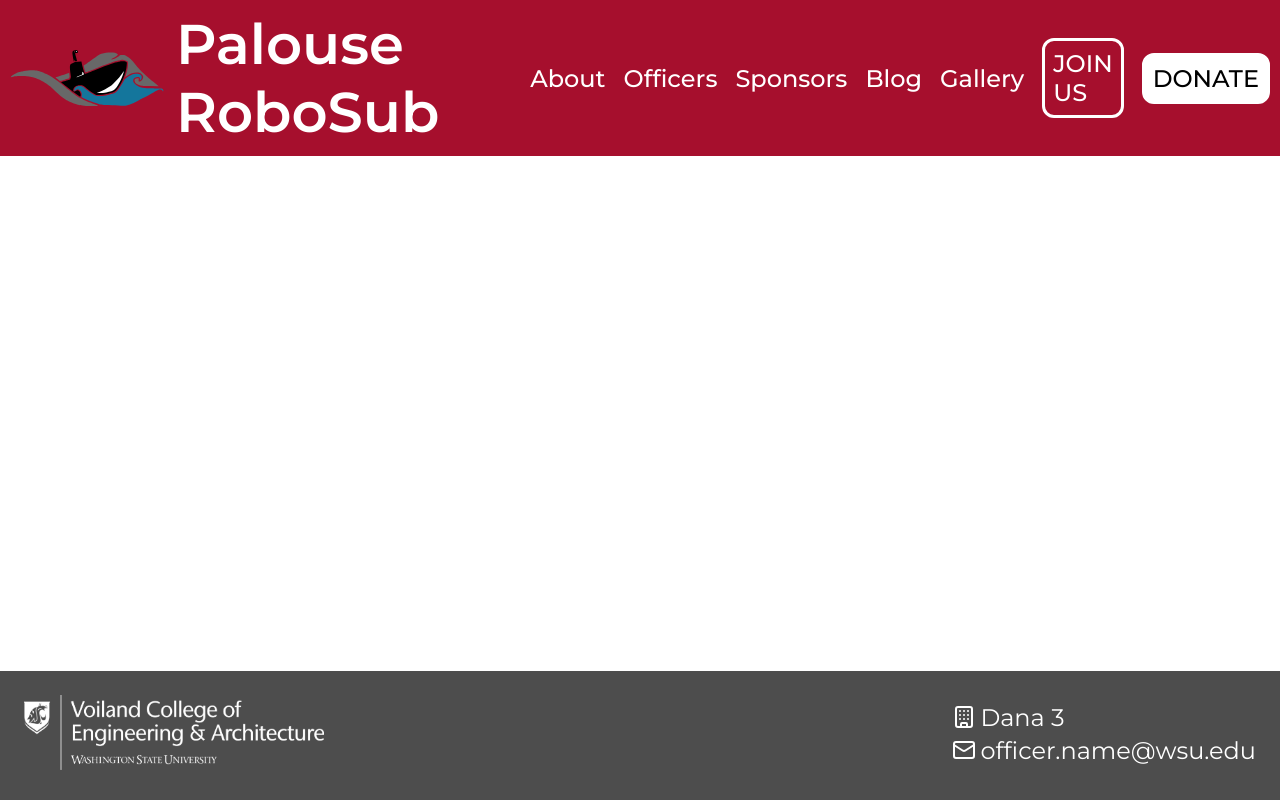
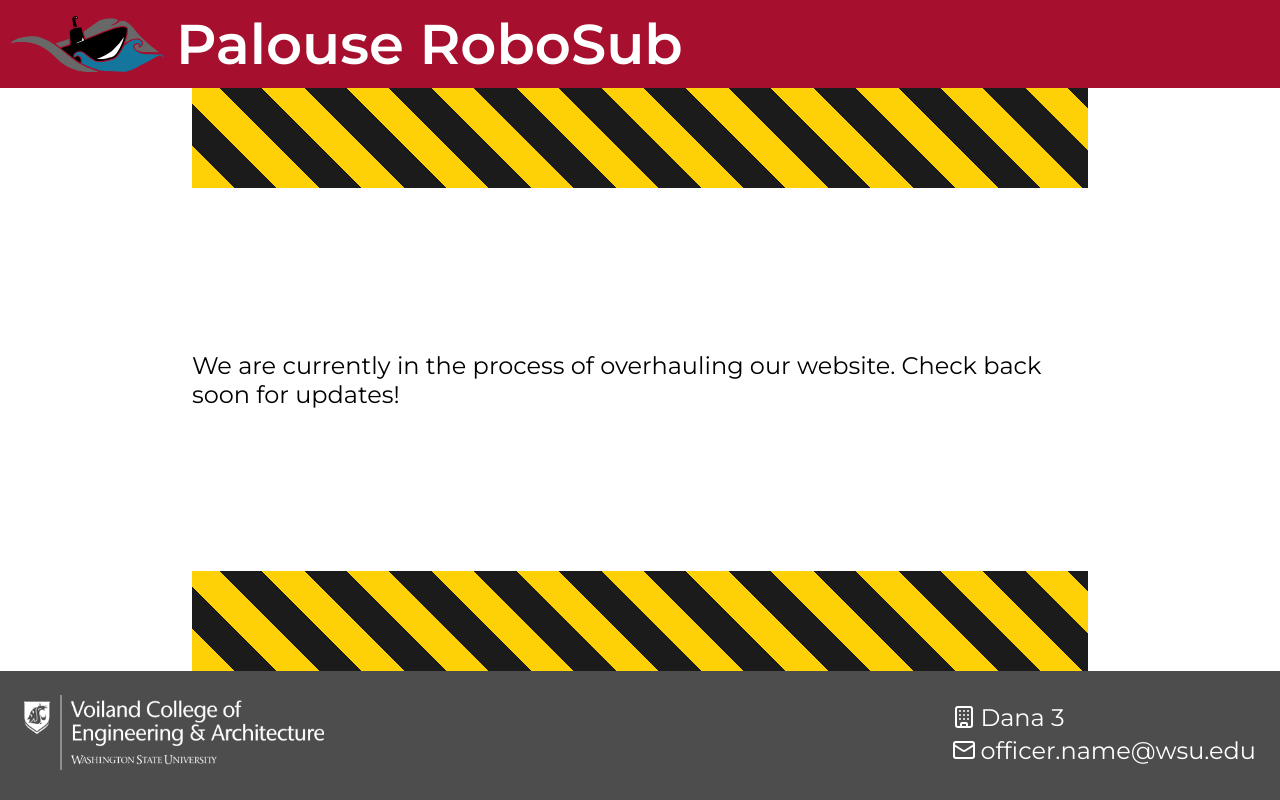
Before and after one commit to PalouseRobosub/website, a Next.js app: page / in a window 1280 px wide. Built offline with nearby package versions, Linux system fonts and the light colour scheme.

Commit message:
Under development message

```diff
--- a/app/page.tsx
+++ b/app/page.tsx
@@ -1,10 +1,25 @@
-import styles from "@/styles/page.module.css";
 
+
+const cautionStripe: React.CSSProperties = {
+  width: '100%',
+  height: '100px',
+  background: `repeating-linear-gradient(
+    45deg,
+    #fdd106,
+    #fdd106 30px,
+    #1b1b1b 30px,
+    #1b1b1b 60px
+  )`,
+};
 
 export default function Home() {
   return (
-    <main>
-
+    <main style={{ position: "relative", display: "flex", flexDirection: "column", justifyContent: "space-between", alignItems: "center" }}>
+      <div style={cautionStripe}></div>
+      <p>
+        We are currently in the process of overhauling our website. Check back soon for updates!
+      </p>
+      <div style={cautionStripe}></div>
     </main>
   );
 }
--- a/components/header.tsx
+++ b/components/header.tsx
@@ -16,13 +16,13 @@ const Header = () => {
         </Link>
       </div>
       <div className={styles.linkWrapper}>
-        <Link href="/about" className={styles.link}>About</Link>
+        {/*<Link href="/about" className={styles.link}>About</Link>
         <Link href="/officers" className={styles.link}>Officers</Link>
         <Link href="/sponsors" className={styles.link}>Sponsors</Link>
         <Link href="/blog" className={styles.link}>Blog</Link>
         <Link href="/gallery" className={styles.link}>Gallery</Link>
         <Link href="/join" className={styles.joinButton}>JOIN US</Link>
-        <Link href="/donate" className={styles.donateButton}>DONATE</Link>
+        <Link href="/donate" className={styles.donateButton}>DONATE</Link>*/}
       </div>
     </header>
   )
```
